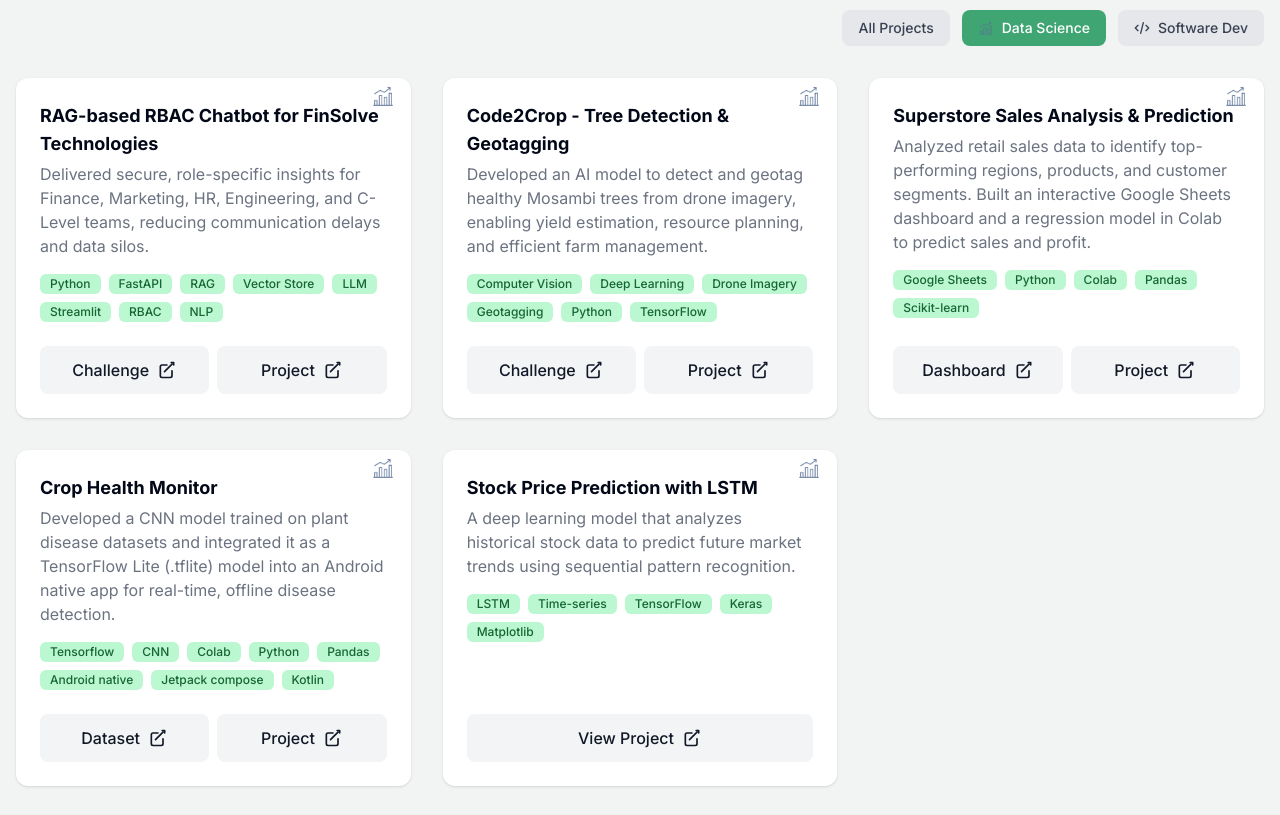
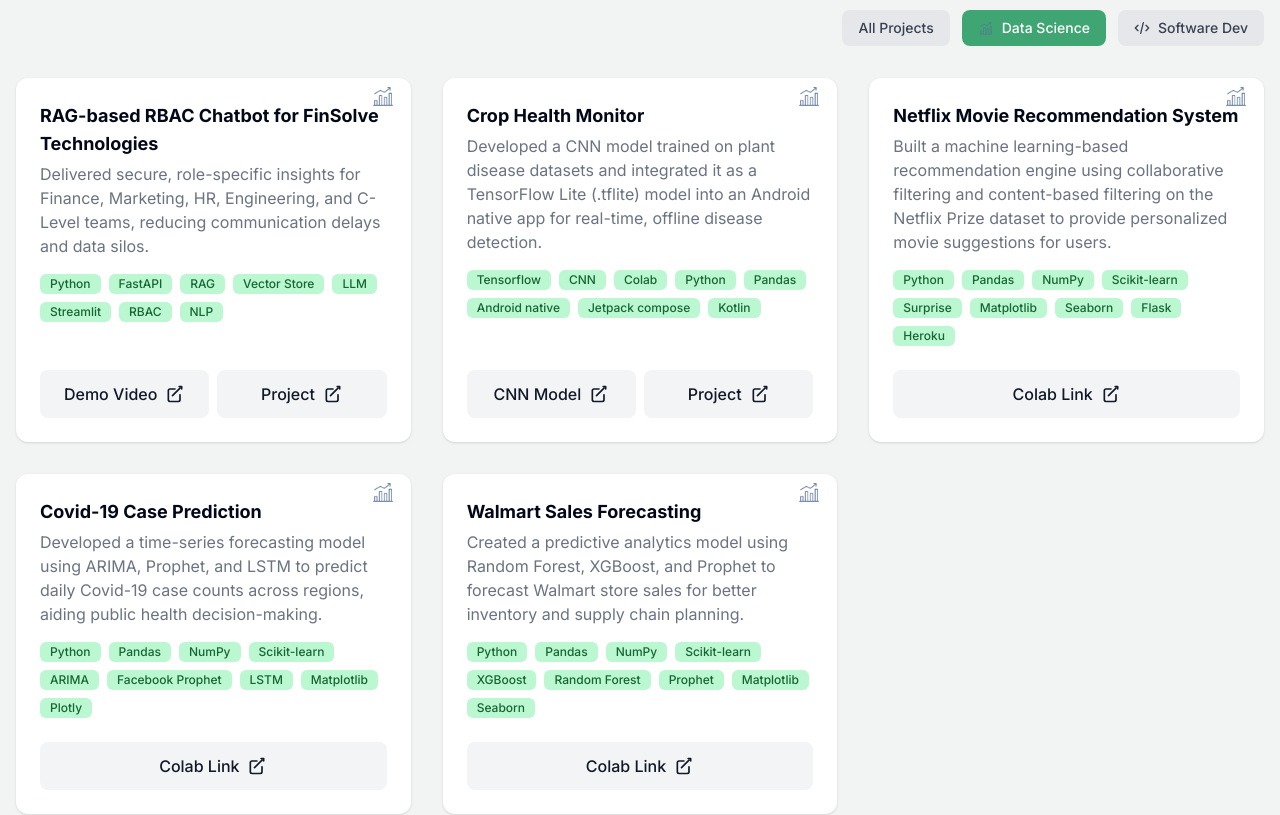
Before and after one commit to Vignesh96-R/vignesh-portfolio, an Angular app: page / in a window 1280 px wide. Shown: the part 2920-3735 px from the top of the page. Built offline with nearby package versions, Linux system fonts and the light colour scheme.

Commit message:
demo video link added for rag

```diff
--- a/src/app/components/sections/projects-section/projects-section.component.ts
+++ b/src/app/components/sections/projects-section/projects-section.component.ts
@@ -33,30 +33,8 @@
       image: 'https://placehold.co/600x400',
       type: 'DS',
       links: [
-        { label: 'Challenge', url: 'https://codebasics.io/challenges/codebasics-gen-ai-data-science-resume-project-challenge/19' },
-        { label: 'Project', url: 'https://github.com/Vignesh96-R/finsolve-rag-chatbot' }
-      ]
-    },
-    {
-      title: 'Code2Crop - Tree Detection & Geotagging', //🏆 1st Place in Code2Crop AgriTech Challenge!
-      description: 'Developed an AI model to detect and geotag healthy Mosambi trees from drone imagery, enabling yield estimation, resource planning, and efficient farm management.',
-      technologies: ['Computer Vision', 'Deep Learning', 'Drone Imagery', 'Geotagging', 'Python', 'TensorFlow'],
-      image: 'https://placehold.co/600x400',
-      type: 'DS',
-      links: [
-        { label: 'Challenge', url: 'https://lu.ma/82dg57d0?tk=Vd1y2E' },
-        { label: 'Project', url: 'https://github.com/Vignesh96-R/code2crop' }
-      ]
-    },
-    {
-      title: 'Superstore Sales Analysis & Prediction',
-      description: 'Analyzed retail sales data to identify top-performing regions, products, and customer segments. Built an interactive Google Sheets dashboard and a regression model in Colab to predict sales and profit.',
-      technologies: ['Google Sheets', 'Python', 'Colab', 'Pandas', 'Scikit-learn'],
-      image: 'https://placehold.co/600x400',
-      type: 'DS',
-      links: [
-        { label: 'Dashboard', url: 'https://docs.google.com/spreadsheets/d/1WNkF3dOBJaBukJZ0ypfnozbrtGRLvNzOcudX0GShNnE/edit?gid=0#gid=0' },
-        { label: 'Project', url: 'https://github.com/Vignesh96-R/superstore_sales_prediction' }
+        { label: 'Demo Video', url: 'https://github.com/Vignesh96-R/agricTech_chatbot_rag_llm/tree/main/demo_video' },
+        { label: 'Project', url: 'https://github.com/Vignesh96-R/agricTech_chatbot_rag_llm' }
       ]
     },
     {
@@ -66,10 +44,62 @@
       image: 'https://placehold.co/600x400',
       type: 'DS',
       links: [
-        { label: 'Dataset', url: 'https://www.kaggle.com/datasets/emmarex/plantdisease' },
+        { label: 'CNN Model', url: 'https://colab.research.google.com/drive/1MsvyQ7AUeSfonc0GQEn1KfxlPhLWZiBu?usp=sharing' },
         { label: 'Project', url: 'https://github.com/Vignesh96-R/FarmCare' }
       ]
     },
+    // {
+    //   title: 'Code2Crop - Tree Detection & Geotagging', //🏆 1st Place in Code2Crop AgriTech Challenge!
+    //   description: 'Developed an AI model to detect and geotag healthy Mosambi trees from drone imagery, enabling yield estimation, resource planning, and efficient farm management.',
+    //   technologies: ['Computer Vision', 'Deep Learning', 'Drone Imagery', 'Geotagging', 'Python', 'TensorFlow'],
+    //   image: 'https://placehold.co/600x400',
+    //   type: 'DS',
+    //   links: [
+    //     { label: 'Challenge', url: 'https://lu.ma/82dg57d0?tk=Vd1y2E' },
+    //     { label: 'Project', url: 'https://github.com/Vignesh96-R/code2crop' }
+    //   ]
+    // },
+    // {
+    //   title: 'Superstore Sales Analysis & Prediction',
+    //   description: 'Analyzed retail sales data to identify top-performing regions, products, and customer segments. Built an interactive Google Sheets dashboard and a regression model in Colab to predict sales and profit.',
+    //   technologies: ['Google Sheets', 'Python', 'Colab', 'Pandas', 'Scikit-learn'],
+    //   image: 'https://placehold.co/600x400',
+    //   type: 'DS',
+    //   links: [
+    //     { label: 'Dashboard', url: 'https://docs.google.com/spreadsheets/d/1WNkF3dOBJaBukJZ0ypfnozbrtGRLvNzOcudX0GShNnE/edit?gid=0#gid=0' },
+    //     { label: 'Project', url: 'https://github.com/Vignesh96-R/superstore_sales_prediction' }
+    //   ]
+    // },
+    {
+  title: 'Netflix Movie Recommendation System',
+  description: 'Built a machine learning-based recommendation engine using collaborative filtering and content-based filtering on the Netflix Prize dataset to provide personalized movie suggestions for users.',
+  technologies: ['Python', 'Pandas', 'NumPy', 'Scikit-learn', 'Surprise', 'Matplotlib', 'Seaborn', 'Flask', 'Heroku'],
+  image: 'https://placehold.co/600x400',
+  type: 'DS',
+  links: [
+    { label: 'Colab Link', url: '' },
+  ]
+},
+{
+  title: 'Covid-19 Case Prediction',
+  description: 'Developed a time-series forecasting model using ARIMA, Prophet, and LSTM to predict daily Covid-19 case counts across regions, aiding public health decision-making.',
+  technologies: ['Python', 'Pandas', 'NumPy', 'Scikit-learn', 'ARIMA', 'Facebook Prophet', 'LSTM', 'Matplotlib', 'Plotly'],
+  image: 'https://placehold.co/600x400',
+  type: 'DS',
+  links: [
+    { label: 'Colab Link', url: '' },
+  ]
+},
+{
+  title: 'Walmart Sales Forecasting',
+  description: 'Created a predictive analytics model using Random Forest, XGBoost, and Prophet to forecast Walmart store sales for better inventory and supply chain planning.',
+  technologies: ['Python', 'Pandas', 'NumPy', 'Scikit-learn', 'XGBoost', 'Random Forest', 'Prophet', 'Matplotlib', 'Seaborn'],
+  image: 'https://placehold.co/600x400',
+  type: 'DS',
+  links: [
+    { label: 'Colab Link', url: '' },
+  ]
+},
     {
       title: 'Portfolio Website',
       description: 'A modern single-page portfolio showcasing projects, skills, and experience with a clean, responsive design and smooth user interactions.',
@@ -90,17 +120,17 @@
         { label: 'View Project', url: 'https://github.com/Vignesh96-R/CloudMediaBox' }
       ]
     },
-    {
-      title: 'Stock Price Prediction with LSTM',
-      description: 'A deep learning model that analyzes historical stock data to predict future market trends using sequential pattern recognition.',
-      technologies: ['LSTM', 'Time-series', 'TensorFlow', 'Keras', 'Matplotlib'],
-      image: 'https://placehold.co/600x400',
-      type: 'DS',
-      links: [
+    // {
+    //   title: 'Stock Price Prediction with LSTM',
+    //   description: 'A deep learning model that analyzes historical stock data to predict future market trends using sequential pattern recognition.',
+    //   technologies: ['LSTM', 'Time-series', 'TensorFlow', 'Keras', 'Matplotlib'],
+    //   image: 'https://placehold.co/600x400',
+    //   type: 'DS',
+    //   links: [
 
-        { label: 'View Project', url: 'https://github.com/Vignesh96-R/LSTM_predicition' }
-      ]
-    },
+    //     { label: 'View Project', url: 'https://github.com/Vignesh96-R/LSTM_predicition' }
+    //   ]
+    // },
   //   {
   //   title: 'AI-Powered Chatbot with NLP',
   //   description: 'Built an intelligent chatbot using transformers for intent classification and contextual understanding. Integrated with Rasa and Hugging Face models for accurate dialogue handling.',
```
